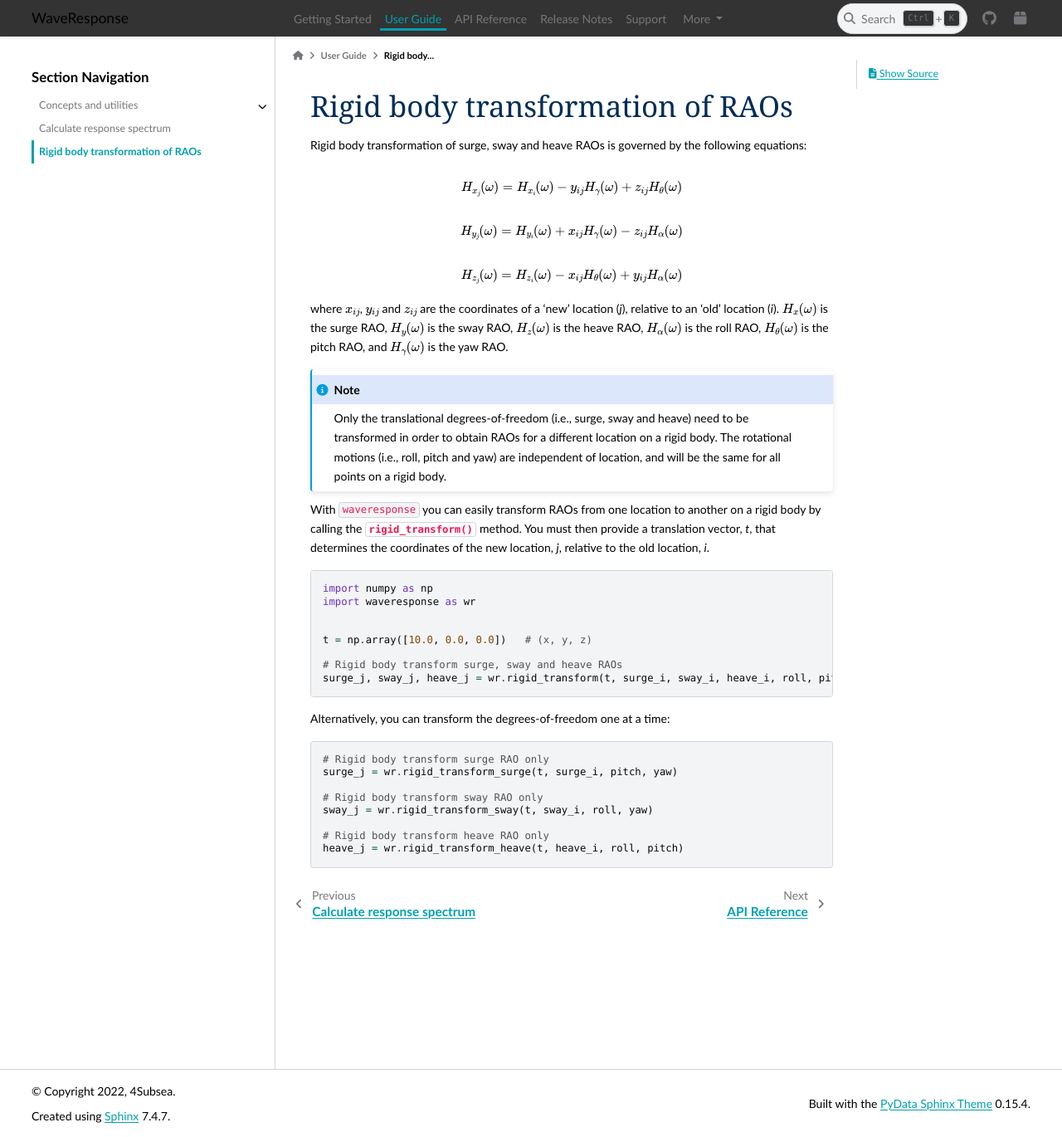
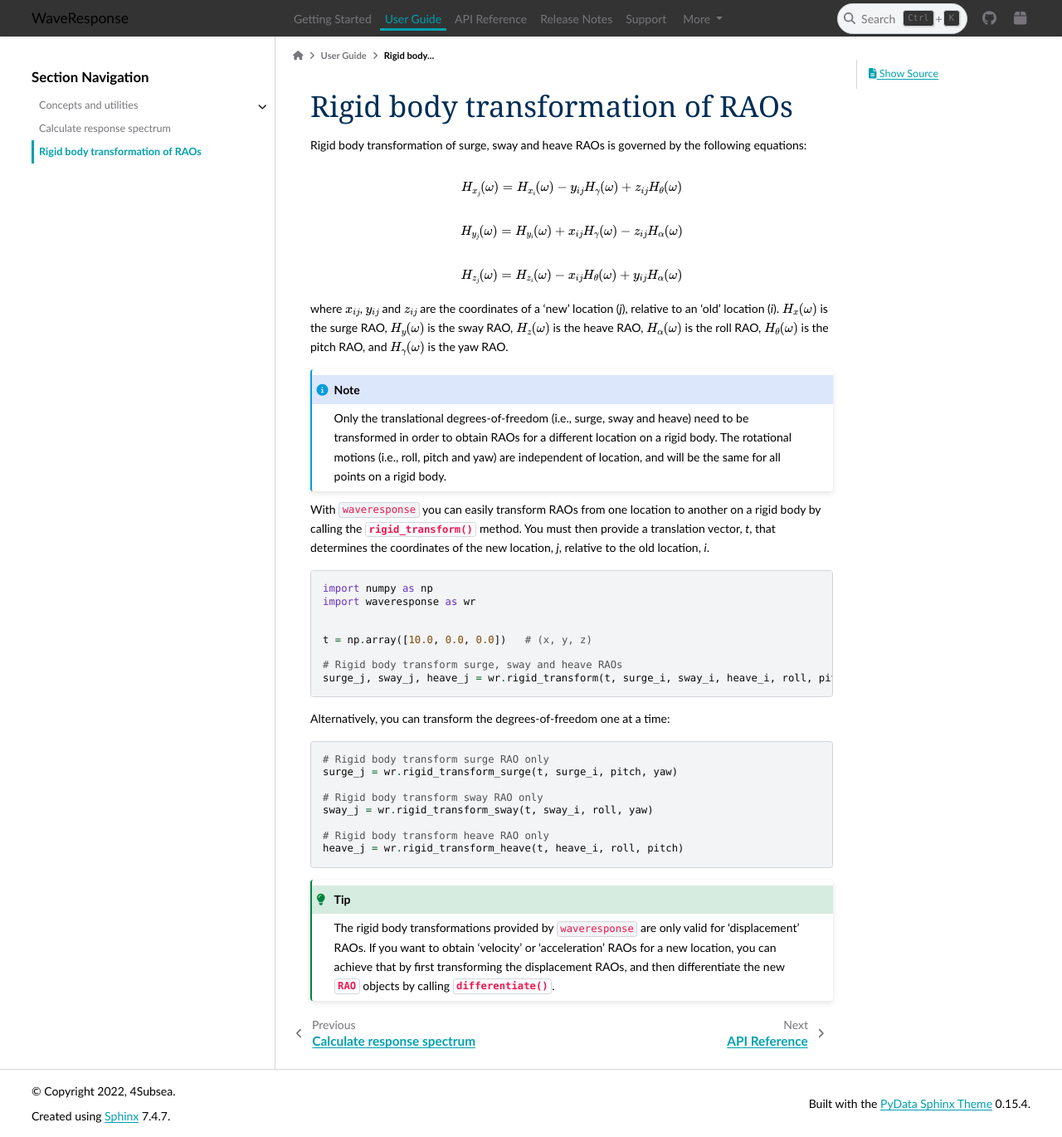
Before and after one commit to 4Subsea/waveresponse-python, a Sphinx documentation site: the page built from docs/user_guide/rigid_transform.rst, in a window 1280 px wide and 1370 px high. Shown: the whole window at 83% size. Built offline with Sphinx 7.4.7 and the PyData theme 0.15.4, drawn with Linux system fonts in a browser that asks for light colours.

Commit message:
added tip for velocity and acceleration

```diff
--- a/docs/user_guide/rigid_transform.rst
+++ b/docs/user_guide/rigid_transform.rst
@@ -56,3 +56,11 @@ Alternatively, you can transform the degrees-of-freedom one at a time:
 
     # Rigid body transform heave RAO only
     heave_j = wr.rigid_transform_heave(t, heave_i, roll, pitch)
+
+.. tip::
+
+    The rigid body transformations provided by ``waveresponse`` are only valid for
+    'displacement' RAOs. If you want to obtain 'velocity' or 'acceleration' RAOs
+    for a new location, you can achieve that by first transforming the displacement
+    RAOs, and then differentiate the new :class:`~waveresponse.RAO` objects by calling
+    :meth:`~waveresponse.RAO.differentiate`.
```
